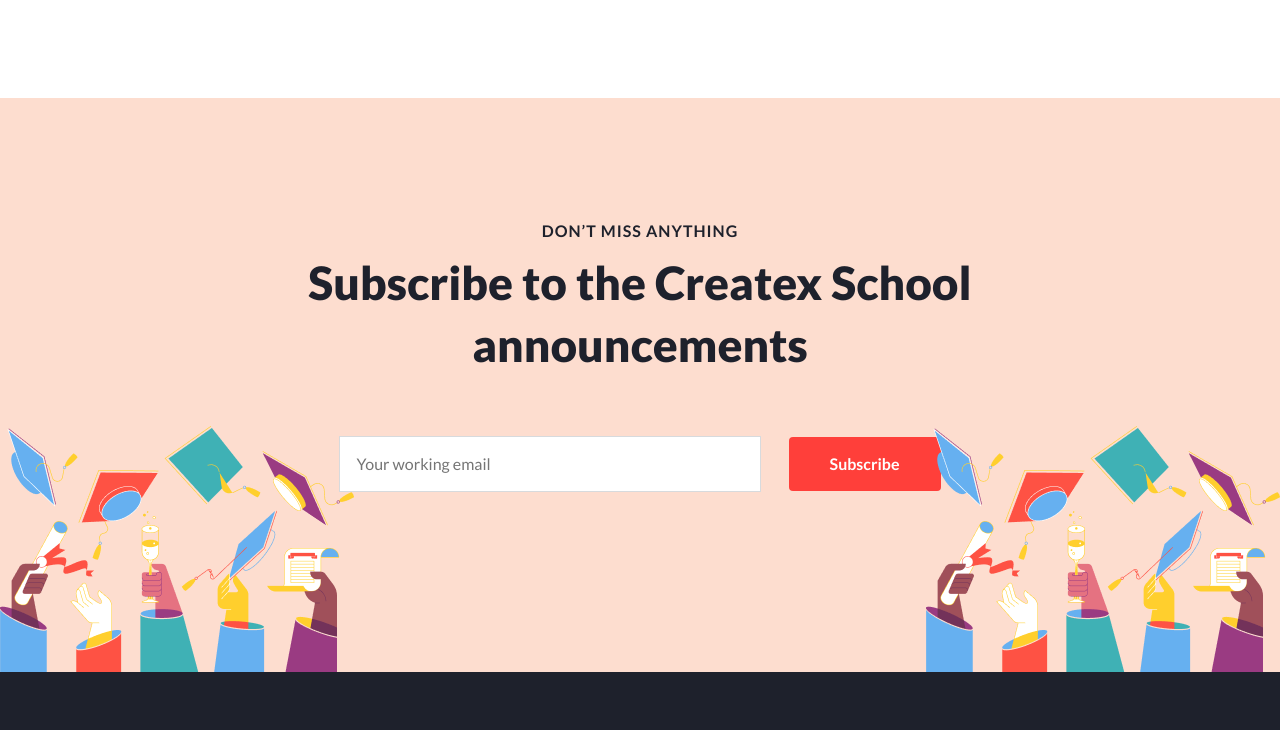
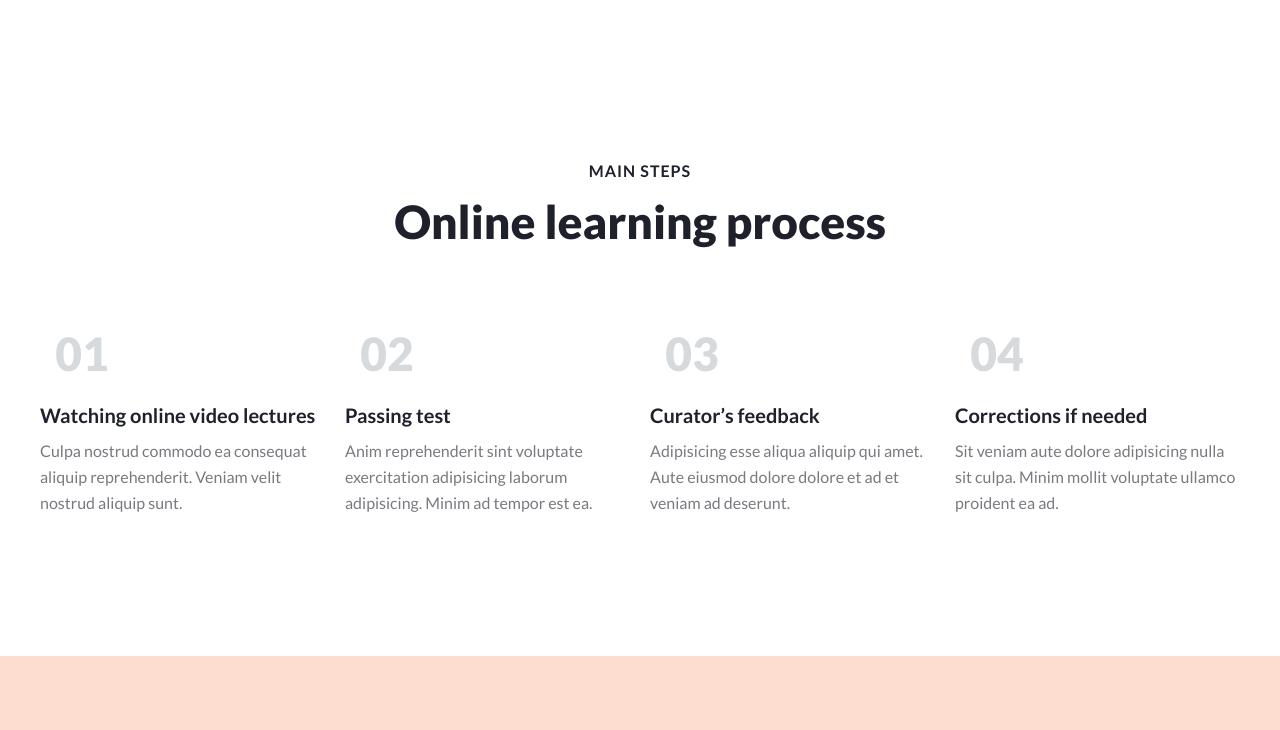
Before and after one commit to Weadmead/createx, a website: page app/course-single.html in a window 1280 px wide. Shown: the part 1998-2728 px from the top of the page. Drawn offline with nearby package versions, Linux system fonts and the light colour scheme; files that its build step writes are made by us from their sources.

Commit message:
added section steps

```diff
--- a/app/course-single.html
+++ b/app/course-single.html
@@ -260,6 +260,70 @@
       </div>
     </section>
 
+    <section class="steps">
+      <div class="container">
+        <div class="steps__inner">
+          <div class="steps__title-box">
+            <h6 class="steps__suptitle">
+              Main steps
+            </h6>
+            <h2 class="steps__title">
+              Online learning process
+            </h2>
+          </div>
+          <ul class="steps__list">
+            <li class="steps__list-item">
+              <div class="steps__list-num">
+                <span></span>
+                01
+              </div>
+              <h6 class="steps__list-title">
+                Watching online video lectures
+              </h6>
+              <p class="steps__list-text">
+                Culpa nostrud commodo ea consequat aliquip reprehenderit. Veniam velit nostrud aliquip sunt.
+              </p>
+            </li>
+            <li class="steps__list-item">
+              <div class="steps__list-num">
+                <span></span>
+                02
+              </div>
+              <h6 class="steps__list-title">
+                Passing test
+              </h6>
+              <p class="steps__list-text">
+                Anim reprehenderit sint voluptate exercitation adipisicing laborum adipisicing. Minim ad tempor est ea.
+              </p>
+            </li>
+            <li class="steps__list-item">
+              <div class="steps__list-num">
+                <span></span>
+                03
+              </div>
+              <h6 class="steps__list-title">
+                Curator’s feedback
+              </h6>
+              <p class="steps__list-text">
+                Adipisicing esse aliqua aliquip qui amet. Aute eiusmod dolore dolore et ad et veniam ad deserunt.
+              </p>
+            </li>
+            <li class="steps__list-item">
+              <div class="steps__list-num">
+                <span></span>
+                04
+              </div>
+              <h6 class="steps__list-title">
+                Corrections if needed
+              </h6>
+              <p class="steps__list-text">
+                Sit veniam aute dolore adipisicing nulla sit culpa. Minim mollit voluptate ullamco proident ea ad.
+              </p>
+            </li>
+          </ul>
+        </div>
+      </div>
+    </section>
 
   </main>
 
--- a/app/scss/style.scss
+++ b/app/scss/style.scss
@@ -1487,6 +1487,7 @@
         margin-bottom: 40px;
         text-align: left;
     }
+
     &__text {
         margin-bottom: 48px;
     }
@@ -1501,9 +1502,11 @@
         display: flex;
         flex-direction: column;
     }
+
     &__description-item {
         padding-bottom: 32px;
     }
+
     &__description-head {
         font-size: 14px;
         font-weight: 700;
@@ -1511,6 +1514,7 @@
         color: $title;
         margin-bottom: 4px;
     }
+
     &__description-line {
         font-size: 24px;
         line-height: 32px;
@@ -1518,9 +1522,11 @@
         font-weight: 700;
         margin-bottom: 8px;
     }
+
     &__description-text {
         color: #787A80;
     }
+
     &__description-btn {
         text-align: center;
     }
@@ -1528,10 +1534,12 @@
     &__list {
         max-width: 600px;
         width: 100%;
+
         li {
             margin-bottom: 4px;
             padding-left: 32px;
             position: relative;
+
             &::before {
                 content: "";
                 width: 15px;
@@ -1545,6 +1553,7 @@
             }
         }
     }
+
     &__list-title {
         font-size: 28px;
         line-height: 42px;
@@ -1560,54 +1569,66 @@
         display: flex;
         justify-content: space-between;
     }
+
     &__info-box {
         max-width: 600px;
         width: 100%;
         padding-top: 20px;
     }
+
     &__suptitle {
         @extend %title-sup;
         text-align: left;
     }
+
     &__author-name {
         @extend %title;
         text-align: left;
         margin-bottom: 16px;
     }
+
     &__author-position {
         font-size: 20px;
         line-height: 30px;
         color: #787A80;
         margin-bottom: 30px;
     }
+
     &__list-info {
         margin-bottom: 32px;
 
     }
-    &__list-item  {
+
+    &__list-item {
         margin-bottom: 4px;
         font-weight: 700;
         padding-left: 24px;
         position: relative;
+
         img {
             position: absolute;
             left: 0;
             top: 4px;
         }
     }
+
     &__text {
         margin-bottom: 42px;
     }
+
     &__social-list {
         display: flex;
+
         a:hover {
             svg {
                 fill: $accent;
             }
         }
-        li + li {
+
+        li+li {
             margin-left: 30px;
         }
+
         svg {
             width: 20px;
             height: 20px;
@@ -1616,4 +1637,78 @@
     }
 }
 
+
+.steps {
+    &__inner {
+        padding: 60px 0 120px 0;
+
+    }
+
+    &__title-box {
+        text-align: center;
+    }
+
+    &__suptitle {
+        @extend %title-sup;
+    }
+
+    &__title {
+        @extend %title;
+        margin-bottom: 60px;
+    }
+
+    &__list {
+        display: flex;
+        justify-content: space-between;
+        flex-wrap: wrap;
+    }
+
+    &__list-item {
+        max-width: 285px;
+        width: 100%;
+        margin-bottom: 20px;
+    }
+
+    &__list-num {
+        font-weight: 900;
+        font-size: 46px;
+        line-height: 60px;
+        color: #D7DADD;
+        transition: all .3s ease-in-out;
+        text-align: center;
+        display: flex;
+        align-items: center;
+        justify-content: center;
+        width: 84px;
+        height: 84px;
+        background: rgba(255, 63, 58, 0);
+        border-radius: 50%;
+        position: relative;
+        margin-bottom: 4px;
+        span {
+            width: 116px;
+            height: 116px;
+            position: absolute;
+            border-radius: 50%;
+            background: rgba(255, 63, 58, 0.0);
+            transition: all .3s ease-in-out;
+            transition-delay: .1s;
+        }
+        &:hover {
+            color: $accent;
+            background: rgba(255, 63, 58, 0.12);
+            span {
+                background: rgba(255, 63, 58, 0.06);
+            }
+        }
+    }
+    &__list-title {
+        @extend %title-sml;
+        margin-bottom: 8px;
+    }
+    &__list-text {
+        color: #787A80;
+    }
+}
+
 @import 'media';
```
